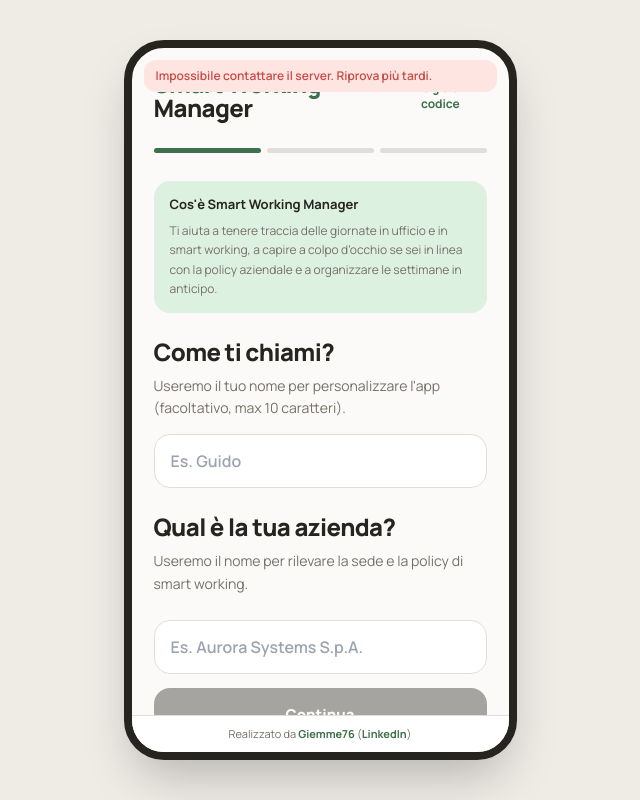
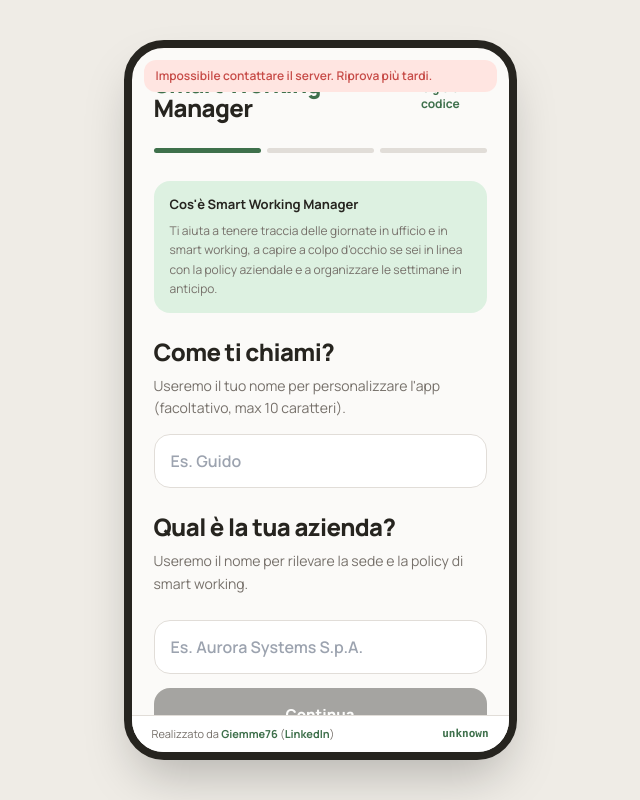
Before and after one commit to giemme76/worklifebalancegm, a React (Vite) app in the folder frontend/: page / in a window 1280 px wide. Shown: the whole page, without its empty margins (320-960 px from the left). Built offline with nearby package versions, Linux system fonts and the light colour scheme; no server answers.

Commit message:
Footer: mostra ultimo commit (link a GitHub) a destra
vite.config.js legge git rev-parse HEAD in fase di build e lo espone come
costante __GIT_COMMIT__; Footer.jsx mostra lo short hash con link a
https://github.com/giemme76/worklifebalancegm/commit/<hash>.

```diff
--- a/frontend/src/components/Footer.jsx
+++ b/frontend/src/components/Footer.jsx
@@ -1,6 +1,13 @@
+const GITHUB_REPO_URL = "https://github.com/giemme76/worklifebalancegm";
+
+// Iniettato da vite.config.js al momento della build (git rev-parse HEAD).
+const commit = typeof __GIT_COMMIT__ !== "undefined" ? __GIT_COMMIT__ : "unknown";
+const commitShort = commit === "unknown" ? "unknown" : commit.slice(0, 7);
+const commitUrl = commit === "unknown" ? GITHUB_REPO_URL : `${GITHUB_REPO_URL}/commit/${commit}`;
+
 export default function Footer() {
   return (
-    <div className="shrink-0 px-5 py-2.5 border-t border-line bg-surface text-center">
+    <div className="shrink-0 px-5 py-2.5 border-t border-line bg-surface flex items-center justify-between gap-3">
       <div className="text-[11px] text-muted">
         Realizzato da{" "}
         <a
@@ -22,6 +29,15 @@ export default function Footer() {
         </a>
         )
       </div>
+      <a
+        href={commitUrl}
+        target="_blank"
+        rel="noreferrer"
+        title="Ultimo commit su GitHub"
+        className="text-[11px] font-bold text-office shrink-0 font-mono"
+      >
+        {commitShort}
+      </a>
     </div>
   );
 }
--- a/frontend/vite.config.js
+++ b/frontend/vite.config.js
@@ -1,5 +1,20 @@
+import { execSync } from "node:child_process";
+
 import react from "@vitejs/plugin-react";
 import { defineConfig } from "vite";
+
+// Commit corrente del repo al momento della build, mostrato nel footer con
+// link alla pagina del commit su GitHub. "unknown" se il build gira fuori da
+// un checkout git (non dovrebbe succedere nel flusso di deploy in uso).
+function readGitCommit() {
+  try {
+    return execSync("git rev-parse HEAD").toString().trim();
+  } catch {
+    return "unknown";
+  }
+}
+
+const gitCommit = readGitCommit();
 
 // https://vitejs.dev/config/
 export default defineConfig({
@@ -9,6 +24,9 @@ export default defineConfig({
   // VITE_BASE_PATH=/worklifebalancegm/ (vedi deploy.sh).
   base: process.env.VITE_BASE_PATH || "/",
   plugins: [react()],
+  define: {
+    __GIT_COMMIT__: JSON.stringify(gitCommit),
+  },
   server: {
     port: 5173,
   },
```
